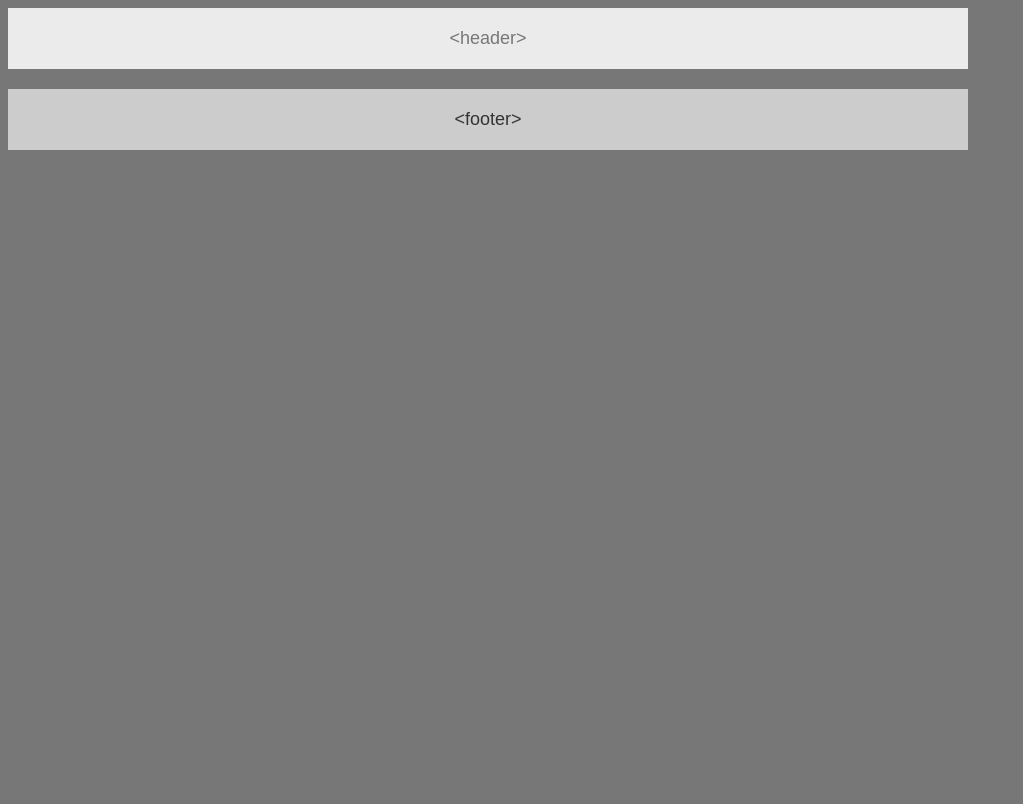
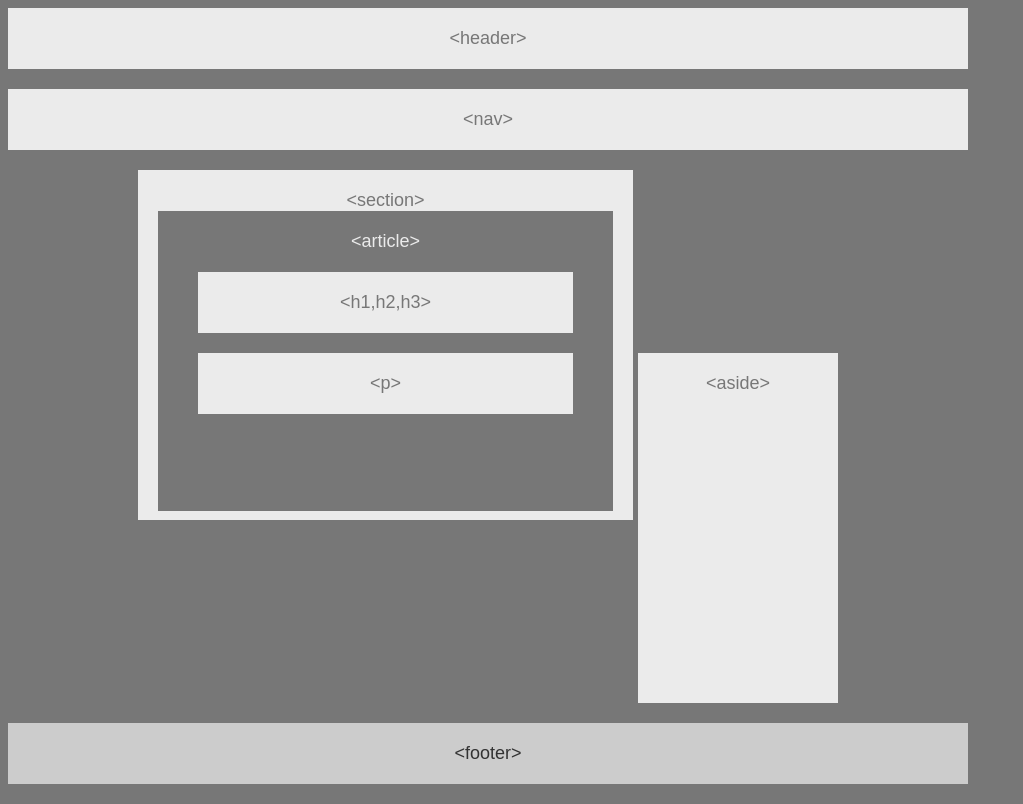
Before and after one commit to levi501lee/HW-Wireframe, a plain HTML site: page index.html in a window 1280 px wide. Shown: the whole page, without its empty margins (0-1023 px from the left). Drawn offline with Linux system fonts and the light colour scheme.

Commit message:
why is aside not to the side

```diff
--- a/index.html
+++ b/index.html
@@ -10,20 +10,40 @@
 </head>
 
 <body>
+<div>
 <header>
     &lt;header&gt;
 
 </header>
 
 <nav>
+        &lt;nav&gt;
+</nav>
 
-</nav>
+<section>
+        &lt;section&gt;
+        <article>
+            &lt;article&gt;
+            <p>  &lt;h1,h2,h3&gt;</p>
+            <p> &lt;p&gt;</p>
+        </article>
+</section>
+
+<aside>
+        &lt;aside&gt;
+    </aside>
 
 <footer>
         &lt;footer&gt;
       </footer>
 
 
+</div>
+
+<div>
+
+
+</div>
 </body>
 
 </html>
--- a/style.css
+++ b/style.css
@@ -10,25 +10,63 @@ body {
     width: 960px;
     font-size: 18px;
 }
-header, Nav, Section, Aside, Footer {
+
+.inline {
+    background-color: blue;
+
+}
+.center {
+    margin: auto;
+    width: 60%;
+    border: 3px solid #73AD21;
+    padding: 40px;
+    color: green;
+}
+header, nav, Footer {
+    background: #ebebeb;
+        align-content: flex-start | flex-end | center | space-between | space-around | stretch;
+}
+section, aside  {
     background: #ebebeb;
 }
+
 header {
     padding: 20px;
     margin-bottom: 20px;
 }
 
+nav {
+    padding: 20px;
+    margin-bottom: 20px;
+}
+
 Article {
-    color: #ebebeb
+    padding: 20px;
+    background: #777;
+    color: #ebebeb;
+    height: 300px;
 }
 h1, p {
     color: #777;
     background: #ebebeb;
+    padding: 20px;
+    margin: 20px;
 }
 
 section {
+    padding: 20px;
+    margin-bottom: 20px;
     width: 495px;
+    height: 350px;
+    display: inline-block;
+}
 
+aside {
+    padding: 20px;
+    margin-bottom: 20px;
+    width: 200px;
+    height: 350px;
+    display: inline-block;
 }
 footer {
     clear: both;
@@ -36,5 +74,4 @@ footer {
   margin-bottom: 20px;
   color: #333;
   background: #ccc;
-  clear: both
 }
```
Also changed, not shown: delete.css (added, +13 -0 lines), delete.html (added, +21 -0 lines).
